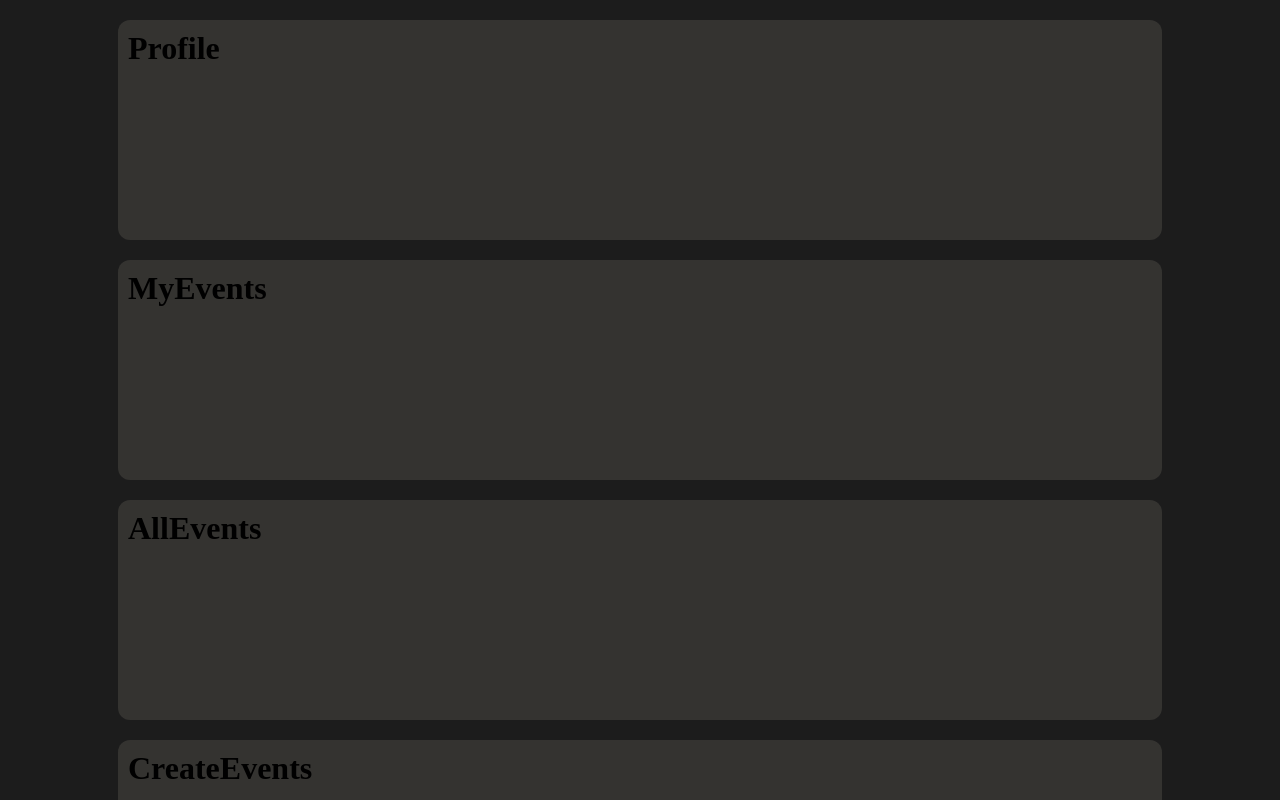
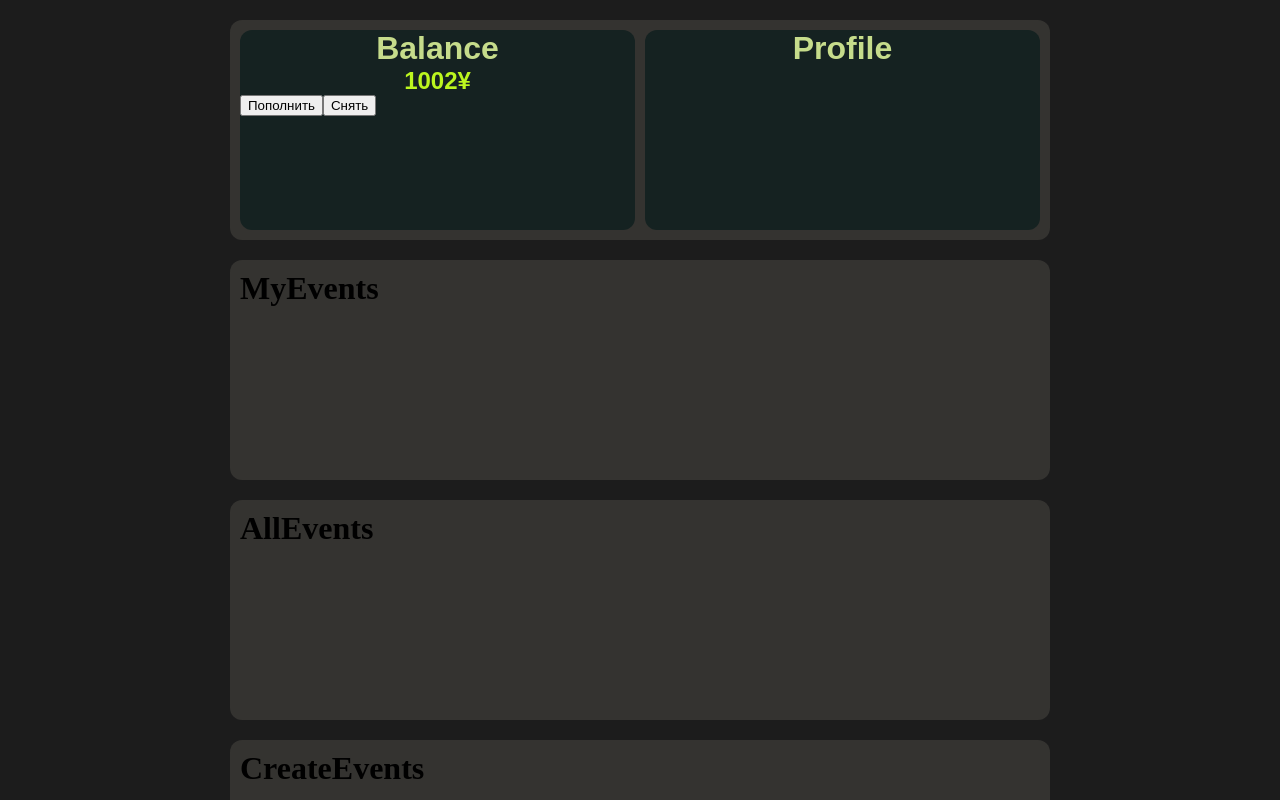
Before and after one commit to CTAC-Saint-Peterburg/Blago, a React (Create React App) app: page / in a window 1280 px wide. Shown: the top 800 px of the page. Built offline with nearby package versions, Linux system fonts and the light colour scheme.

Commit message:
update: styles.modules

```diff
--- a/src/components/Profile.jsx
+++ b/src/components/Profile.jsx
@@ -2,7 +2,15 @@ import styles from "../stylesComponents/Profile.module.css";
 export default function Profile() {
   return (
     <div className={styles.profile}>
-      <h1>Profile</h1>
+      <div className={styles.divprofile}>
+        <h1 className={styles.profileh1}>Balance</h1>
+        <h2 className={styles.profileh2}>1002¥</h2>
+        <button>Пополнить</button>
+        <button>Снять</button>
+      </div>
+      <div className={styles.divprofile}>
+        <h1 className={styles.profileh1}>Profile</h1>
+      </div>
     </div>
   );
 }
--- a/src/stylesComponents/AllEvents.module.css
+++ b/src/stylesComponents/AllEvents.module.css
@@ -6,6 +6,7 @@
   background-color: #343330;
   border-radius: 12px;
   width: 80%;
+  max-width: 800px;
   height: 200px;
 }
 h1 {
--- a/src/stylesComponents/CreateEvents.module.css
+++ b/src/stylesComponents/CreateEvents.module.css
@@ -6,6 +6,7 @@
   background-color: #343330;
   border-radius: 12px;
   width: 80%;
+  max-width: 800px;
   height: 200px;
 }
 h1 {
--- a/src/stylesComponents/Footer.module.css
+++ b/src/stylesComponents/Footer.module.css
@@ -6,6 +6,7 @@
   background-color: #343330;
   border-radius: 12px;
   width: 80%;
+  max-width: 800px;
   height: 200px;
 }
 h1 {
--- a/src/stylesComponents/MyEvents.module.css
+++ b/src/stylesComponents/MyEvents.module.css
@@ -6,6 +6,7 @@
   background-color: #343330;
   border-radius: 12px;
   width: 80%;
+  max-width: 800px;
   height: 200px;
 }
 h1 {
--- a/src/stylesComponents/Profile.module.css
+++ b/src/stylesComponents/Profile.module.css
@@ -3,11 +3,30 @@
   margin: 0 auto;
   margin-top: 20px;
   padding: 10px;
+  display: grid;
+  grid-template-columns: 1fr 1fr;
+  gap: 10px;
   background-color: #343330;
   border-radius: 12px;
   width: 80%;
+  max-width: 800px;
   height: 200px;
+  font-family: Arial;
+  font-weight: 600;
 }
-h1 {
+.profileh1 {
+  text-align: center;
+  color: #c6dc8b;
   margin: 0 0 0 0;
 }
+.profileh2 {
+  text-align: center;
+  color: #bcf61f;
+  margin: 0 0 0 0;
+}
+.divprofile {
+  /* display: flex; */
+  justify-content: center;
+  background-color: #152221;
+  border-radius: 12px;
+}
```
